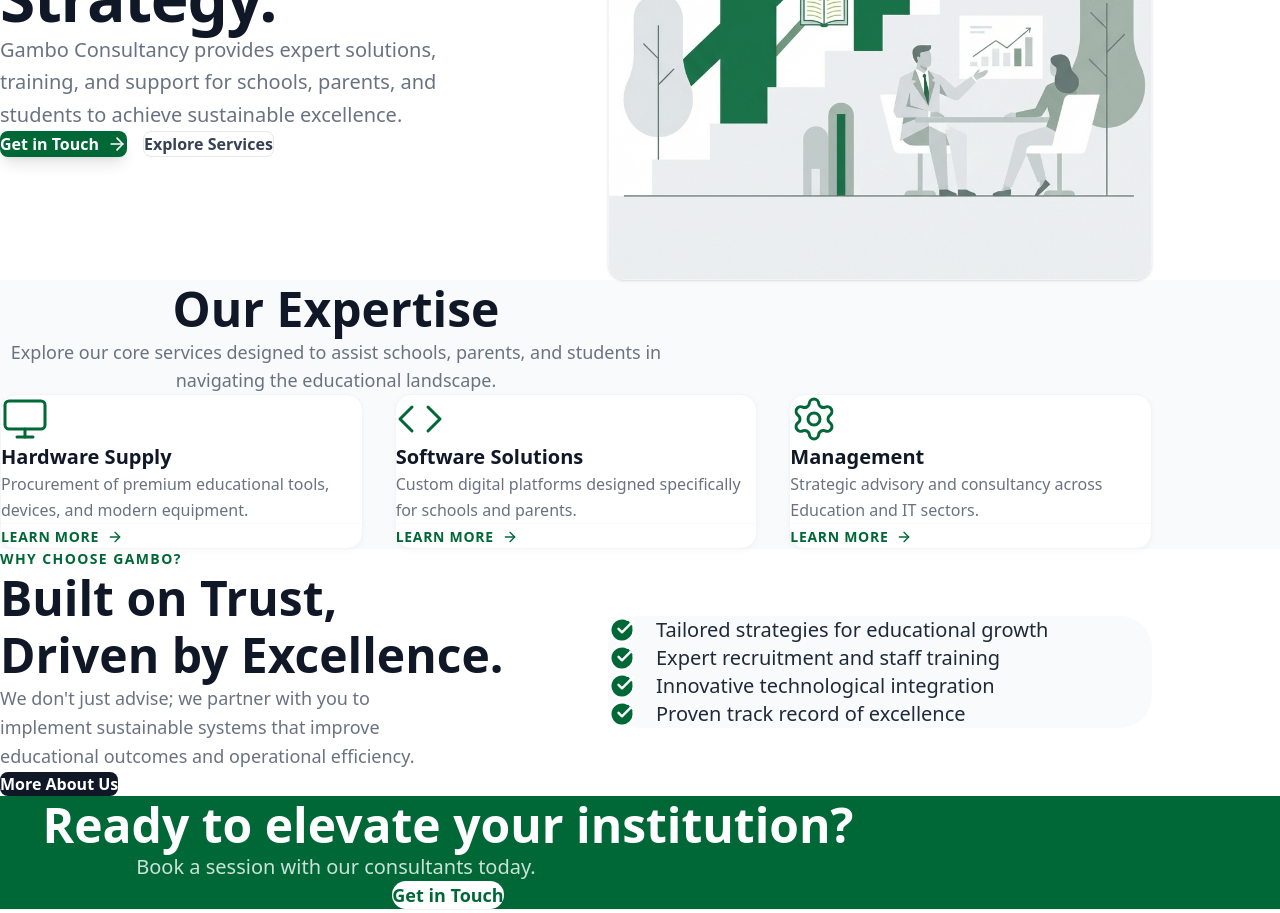
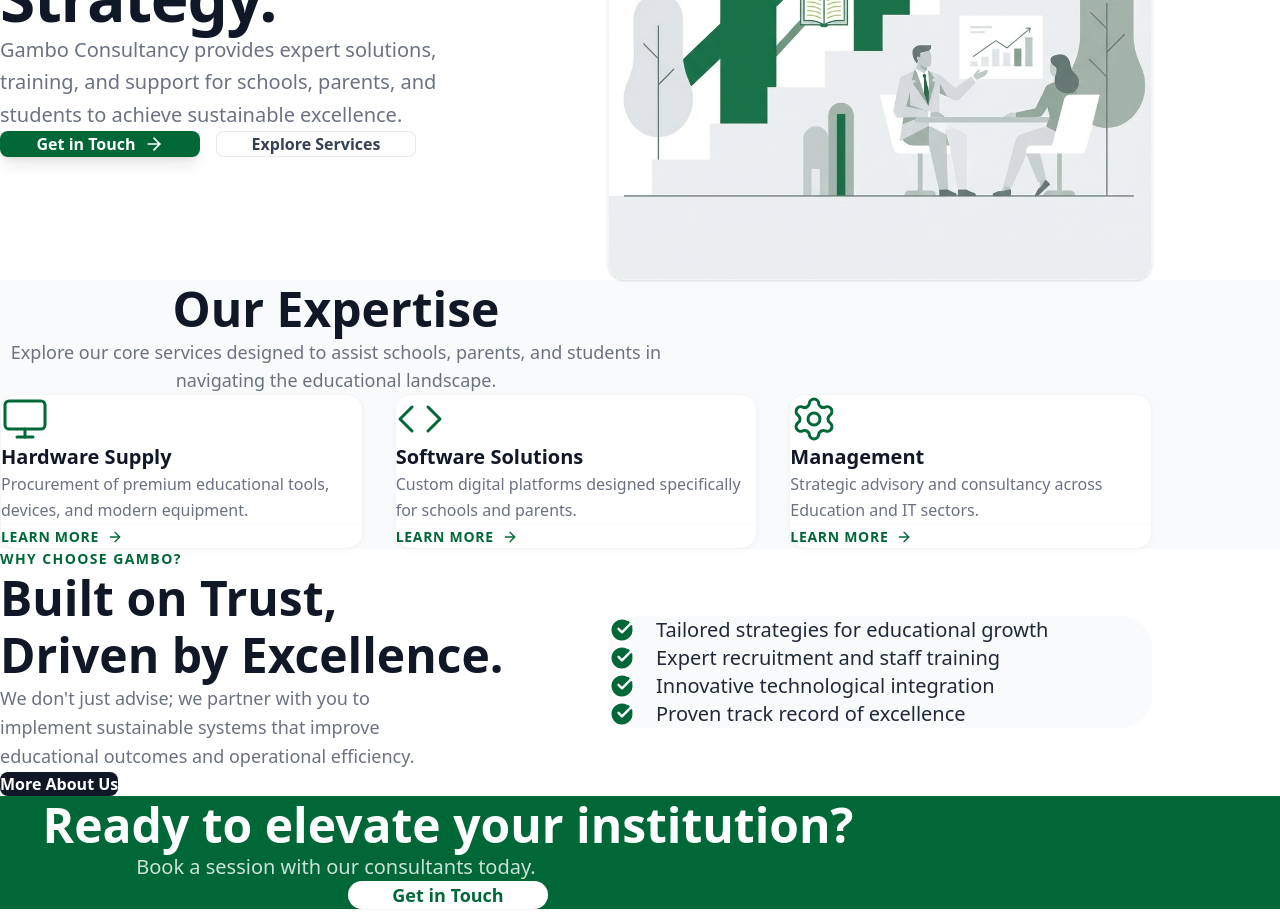
Before and after one commit to samkiell/GamboConsultancy, a Next.js app: page / in a window 1280 px wide. Shown: the part 320-1233 px from the top of the page. Built offline with nearby package versions, Linux system fonts and the light colour scheme.

Commit message:
feat: implement initial homepage with hero, services, and CTA sections.

```diff
--- a/src/app/page.tsx
+++ b/src/app/page.tsx
@@ -65,13 +65,13 @@
             <div className="flex flex-col sm:flex-row gap-4 w-full sm:w-auto">
               <Link
                 href="/contact"
-                className="px-14 py-5 bg-[var(--primary)] text-white font-semibold rounded-lg hover:bg-[var(--primary-dark)] transition-all flex items-center justify-center gap-2 shadow-lg hover:shadow-xl hover:-translate-y-1 w-full sm:w-auto"
+                className="min-w-[200px] px-8 py-5 bg-[var(--primary)] text-white font-semibold rounded-lg hover:bg-[var(--primary-dark)] transition-all flex items-center justify-center gap-2 shadow-lg hover:shadow-xl hover:-translate-y-1 w-full sm:w-auto"
               >
                 Get in Touch <ArrowRight size={20} />
               </Link>
               <Link
                 href="/services"
-                className="px-14 py-5 bg-white border border-gray-200 text-gray-700 font-semibold rounded-lg hover:border-gray-400 hover:bg-gray-50 transition-all flex items-center justify-center w-full sm:w-auto"
+                className="min-w-[200px] px-8 py-5 bg-white border border-gray-200 text-gray-700 font-semibold rounded-lg hover:border-gray-400 hover:bg-gray-50 transition-all flex items-center justify-center w-full sm:w-auto"
               >
                 Explore Services
               </Link>
@@ -190,7 +190,7 @@
           </p>
           <Link
             href="/contact"
-            className="inline-flex items-center justify-center px-12 py-5 bg-white text-[var(--primary)] text-lg font-bold rounded-full hover:bg-gray-100 transition-all shadow-xl"
+            className="inline-flex items-center justify-center min-w-[200px] px-12 py-5 bg-white text-[var(--primary)] text-lg font-bold rounded-full hover:bg-gray-100 transition-all shadow-xl"
           >
             Get in Touch
           </Link>
```
